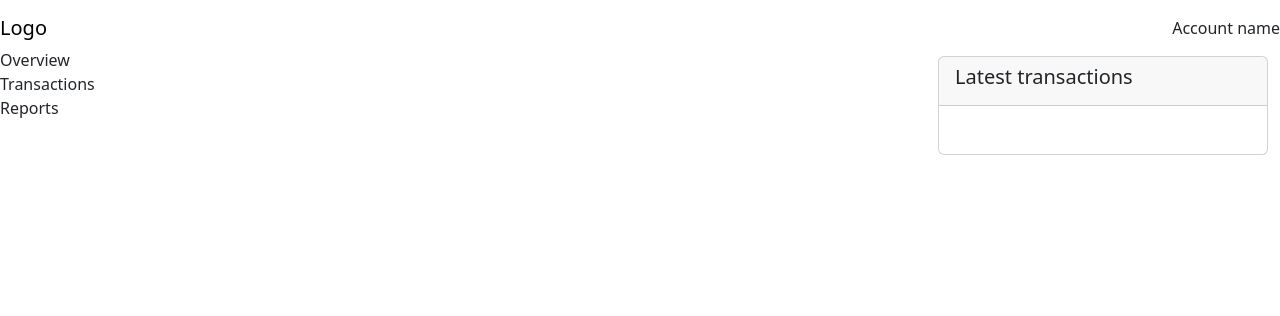
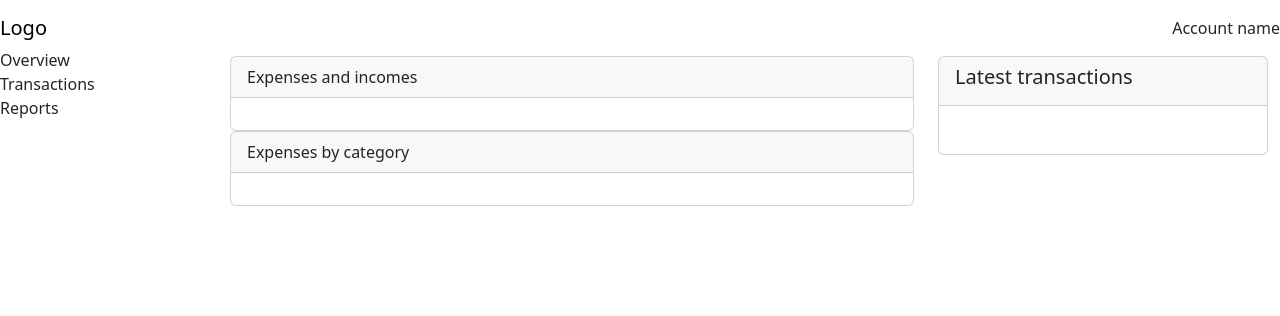
Before and after one commit to adogb/budget-app, a Flask app: template webapp/templates/overview.html in a window 1280 px wide. Shown: the top 316 px of the page. Run offline with Flask 3, Linux system fonts and the light colour scheme; the template is opened without the code that fills it, so the values that code supplies are empty.

Commit message:
Wrap chart into card

```diff
--- a/webapp/templates/overview.html
+++ b/webapp/templates/overview.html
@@ -5,8 +5,22 @@
     <div class="row">
       <div class="col-12 col-xl-8">
         <div id="balance"></div>
-        <div id="transactions-chart">{{ transactions_chart|safe }}</div>
-        <div id="categories-chart">{{categories_chart|safe}}</div>
+        <div class="card">
+          <div class="card-header">
+            Expenses and incomes
+          </div>
+          <div class="card-body">
+            <div id="transactions-chart">{{ transactions_chart|safe }}</div>
+          </div>
+        </div>
+        <div class="card">
+          <div class="card-header">
+            Expenses by category
+          </div>
+          <div class="card-body">
+            <div id="categories-chart">{{ categories_chart|safe }}</div>
+          </div>
+        </div>
       </div>
       <div class="col-12 col-xl-4">
         <div class="card">
@@ -26,6 +40,7 @@
               </tbody>
             </table>
           </div>
+        </div>
       </div>
     </div>
   </div>
```
